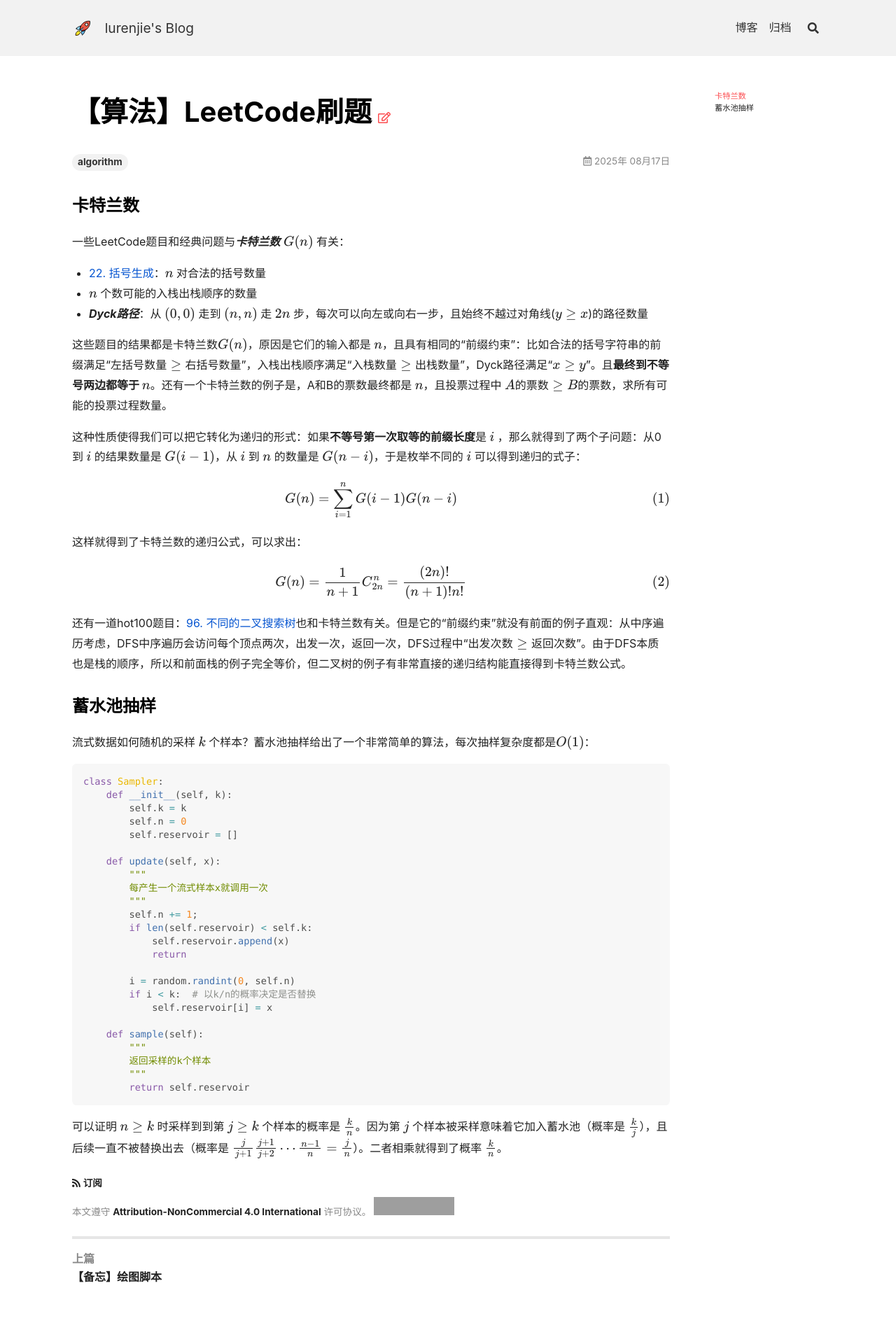
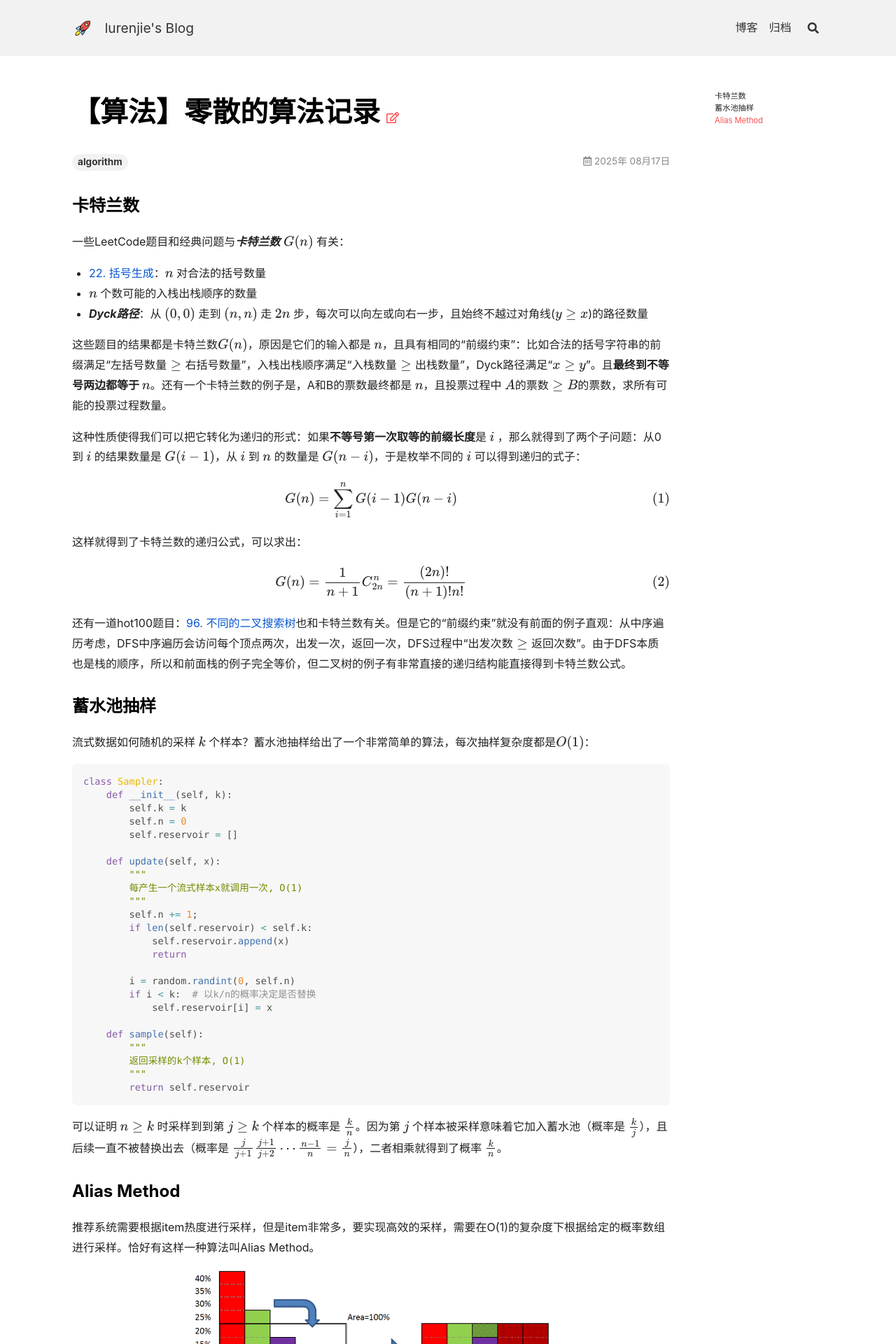
Before and after one commit to lu-renjie/lu-renjie.github.io, a Jekyll site: the page built from _posts/2025-08-17-零散的算法.md, in a window 1280 px wide. Shown: the top 1920 px of the page at 70% size. Built offline with Jekyll 4.4.1, drawn with Linux system fonts in a browser that asks for light colours; nearby versions of some CDN libraries; library files that are not in the unit come from our copies; a script that is not in the unit is left out; comment, search, counter and statistics services are not loaded; before the commit the page ends 1861 px from its top, so only the background shows below that; some of the changed text lies outside the part shown; grey boxes are pictures that could not be loaded.

````diff
--- a/_layouts/page.html
+++ b/_layouts/page.html
@@ -269,3 +269,56 @@
 {%- include markdown-enhancements.html -%}
 {%- include pageview.html -%}
 {%- include copy-to-clipboard.html -%}
+
+<style>
+  .pretty-table-wrapper {
+    margin: 0 auto;
+    display: table; /* 自适应内容宽度 */
+    width: auto; /* 移除固定宽度 */
+  }
+  .pretty-table {
+    width: 100%; /* 占满 wrapper */
+    /* box-shadow: 0 4px 8px rgba(0, 0, 0, 0.1); */
+    border-radius: 4px;
+    overflow: hidden;
+    table-layout: fixed;
+  }
+  .pretty-table th, .pretty-table td {
+    padding: 12px 15px;
+    text-align: center;
+    border-bottom: 1px solid #ddd;
+    vertical-align: middle;
+    word-wrap: break-word;
+    overflow: hidden;
+  }
+  .pretty-table th {
+    background-color: #f5f5f5;
+    color: dimgray;
+    font-weight: bold;
+  }
+  /* .pretty-table tr:nth-child(even) {
+    background-color: #f9f9f9;  // 奇数行按灰色显示
+  } */
+  .pretty-table tr:hover {
+    background-color: #f1f1f1;  // 鼠标悬浮的行按灰色显示
+  }
+  .pretty-table td .MathJax_Display {
+    margin: 0 !important;
+    max-width: 100%;
+    overflow: hidden;
+  }
+  .pretty-table td .mjx-chtml {
+    display: inline-block !important;
+    max-width: 100%;
+    overflow: hidden;
+  }
+  @media (max-width: 600px) {
+    .pretty-table-wrapper {
+      width: 95%;
+    }
+    .pretty-table th, .pretty-table td {
+      padding: 8px;
+      font-size: 12px;
+    }
+  }
+</style>
--- a/_posts/2025-08-17-LeetCode刷题.md
+++ b/_posts/2025-08-17-零散的算法.md
@@ -1,5 +1,5 @@
 ---
-title: 【算法】LeetCode刷题
+title: 【算法】零散的算法记录
 tags: algorithm
 ---
 
@@ -40,7 +40,7 @@
 
     def update(self, x):
         """
-        每产生一个流式样本x就调用一次
+        每产生一个流式样本x就调用一次, O(1)
         """
         self.n += 1;
         if len(self.reservoir) < self.k:
@@ -53,12 +53,78 @@
 
     def sample(self):
         """
-        返回采样的k个样本
+        返回采样的k个样本, O(1)
         """
         return self.reservoir
 ```
 
-可以证明 $n\ge k$ 时采样到到第 $j\ge k$ 个样本的概率是 $\frac{k}{n}$。因为第 $j$ 个样本被采样意味着它加入蓄水池（概率是 $\frac{k}{j}$），且后续一直不被替换出去（概率是 $\frac{j}{j+1}\frac{j+1}{j+2}\cdots\frac{n-1}{n}=\frac{j}{n}$）。二者相乘就得到了概率 $\frac{k}{n}$。
+可以证明 $n\ge k$ 时采样到到第 $j\ge k$ 个样本的概率是 $\frac{k}{n}$。因为第 $j$ 个样本被采样意味着它加入蓄水池（概率是 $\frac{k}{j}$），且后续一直不被替换出去（概率是 $\frac{j}{j+1}\frac{j+1}{j+2}\cdots\frac{n-1}{n}=\frac{j}{n}$），二者相乘就得到了概率 $\frac{k}{n}$。
+
+
+### Alias Method
+
+<!-- 2025年9月 -->
+推荐系统需要根据item热度进行采样，但是item非常多，要实现高效的采样，需要在O(1)的复杂度下根据给定的概率数组进行采样。恰好有这样一种算法叫Alias Method。
+
+<div align=center>
+<img src="../../../assets/images/posts/2025-08-17/alias_method.png" width="60%" />
+<p style="font-style: italic; color: gray; margin-top: 0.5em;">
+</p>
+</div>
+
+如上图所示，alias method简单来说就是把概率比较高的补到概率比较低的桶去，保证重新分配之后每个桶的概率加起来都是 $\frac1n$。之后乘以 $n$，每个桶的概率值都是1。每个桶内又有一个阈值，低于这个阈值的就是这个桶本身的数，高于这个阈值的就是其它地方分配过来的（叫alias）。采样的时候，随机选一个桶，然后产生一个随机数，看随机数是否低于阈值，低于返回原始值，高于就返回alias。
+
+```python
+import numpy as np
+
+class AliasSampler:
+    def __init__(self, probs):
+        self.n = len(probs)
+        self.probs = np.array(probs) / sum(probs)
+        self.alias = np.zeros(self.n, dtype=np.int32)
+        self.accept = np.zeros(self.n)
+        self._build_table()
+
+    def _build_table(self):
+        """
+        以O(n)复杂度构建alias和accept表
+        """
+        small = []
+        large = []
+        scaled_probs = self.probs * self.n
+        for i, p in enumerate(scaled_probs):
+            if p < 1.0:
+                small.append(i)
+            else:
+                large.append(i)
+
+        while small and large:
+            s = small.pop()
+            l = large.pop()
+            self.accept[s] = scaled_probs[s]
+            self.alias[s] = l
+            scaled_probs[l] = (scaled_probs[l] + scaled_probs[s]) - 1.0
+            if scaled_probs[l] < 1.0:
+                small.append(l)
+            else:
+                large.append(l)
+
+        while large:
+            l = large.pop()
+            self.accept[l] = 1.0
+        while small:
+            s = small.pop()
+            self.accept[s] = 1.0
+
+    def sample(self, size=1):
+        """
+        采样size个树，O(k)
+        """
+        indices = np.random.randint(0, self.n, size)
+        r = np.random.rand(size)
+        mask = r < self.accept[indices]
+        return np.where(mask, indices, self.alias[indices])
+```
 
 <!-- ### 字典序
 
--- a/index.html
+++ b/index.html
@@ -35,7 +35,7 @@
 
 Hi, I am Renjie Lu (鲁仁杰), a master's student at the School of Computer Science and Engineering, Sun Yat-sen University.
 My research focuses on Vision-and-Language Navigation (VLN).
-My interests include explainability of neural network(especially the mechanical interpretability), 3D vision and games!
+My interests include explainability of neural network(especially the mechanical interpretability) and games!
 This website serves as my personal memorandum, where I document technical notes, environment configurations, etc.
 Feel free to explore and reach out if you share similar interests!
 
````
Also changed, not shown: _posts/2025-06-21-推荐系统1.md (+6 -8 lines), _posts/2025-09-20-logq.md (added, +234 -0 lines), _posts/TODO-2025-07-21-生成式推荐.md (deleted, +0 -109 lines), _posts/TODO-对比学习.md (deleted, +0 -43 lines), _posts/TODO-广告系统.md (deleted, +0 -41 lines), _posts/TODO-推荐系统3.md (+92 -52 lines), _posts/TODO-炼丹笔记.md (deleted, +0 -20 lines), _posts/TODO-自监督学习.md (+1 -1 lines), _posts/TODO-VLA.md (added), _posts/TODO-transformer细节.md (renamed from _posts/TODO-2025-08-13-transformer细节.md), assets/images/posts/2025-08-17/alias_method.png (added).
